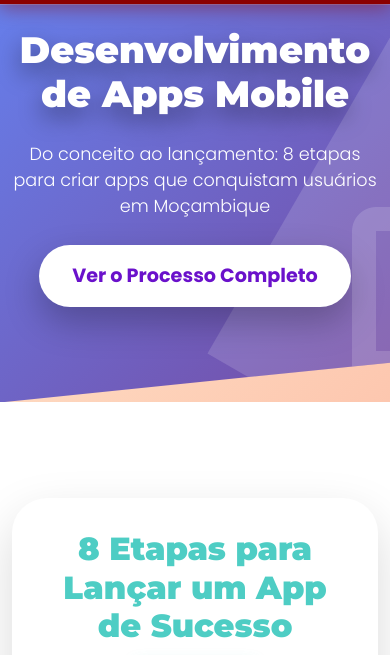
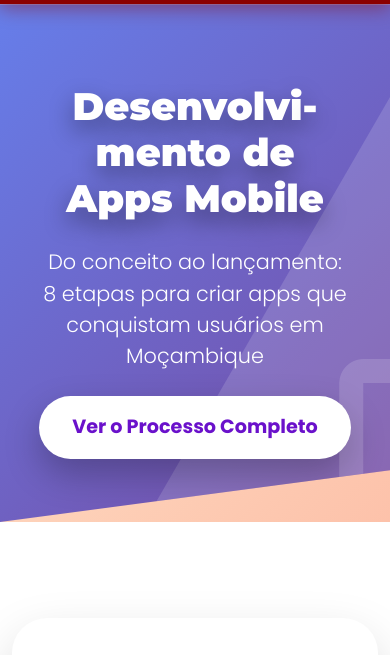
Before and after one commit to Narupuatxa/nextlynx-tech, a website: page public/blog/app-mobile.html in a window 390 px wide. Shown: the part 55-710 px from the top of the page. Drawn offline with nearby package versions, Linux system fonts and the light colour scheme; files whose address does not match are found by name.

Commit message:
atualizar

```diff
--- a/public/blog/app-mobile.html
+++ b/public/blog/app-mobile.html
@@ -255,16 +255,67 @@ nav ul {
     .logo-text     { font-size: 1.5rem; letter-spacing: 0.9px; } /* ainda bom, não minúsculo */
 }
 
-        /* Hero Section */
-        .hero-section {
-            background: var(--gradient-primary);
-            color: white;
-            padding: 7rem 0 5rem;
-            text-align: center;
-            position: relative;
-            overflow: hidden;
-            clip-path: polygon(0 0, 100% 0, 100% 90%, 0 100%);
-        }
+
+/* Hero Section – TÍTULO MAIS CONTROLADO NO MOBILE */
+.hero-section {
+    padding: 6rem 1rem 4rem !important; /* reduz padding em cima/baixo para não empurrar demais */
+    text-align: center;
+}
+
+.hero-title {
+    font-family: 'Montserrat', sans-serif;
+    font-size: 4.2rem;              /* ligeiramente menor no desktop */
+    font-weight: 900;
+    line-height: 1.1;               /* ajuda a quebrar melhor */
+    margin-bottom: 1.5rem;
+    text-shadow: 0 10px 25px rgba(0,0,0,0.4);
+    animation: slideInDown 1.2s ease-out;
+    word-break: break-word;         /* quebra palavras longas */
+    hyphens: auto;                  /* hifenização automática */
+    max-width: 95%;                 /* evita tocar nas bordas */
+    margin-left: auto;
+    margin-right: auto;
+}
+
+/* Mobile: tamanho e centralização perfeita */
+@media (max-width: 992px) {
+    .hero-title {
+        font-size: 3.2rem !important;
+        line-height: 1.15;
+        padding: 0 1rem;
+    }
+}
+
+@media (max-width: 768px) {
+    .hero-title {
+        font-size: 2.8rem !important;
+        padding: 0 0.8rem;
+    }
+
+    .hero-subtitle {
+        font-size: 1.3rem !important;
+        padding: 0 1rem;
+    }
+
+    .hero-section {
+        padding: 5rem 0.8rem 3rem !important;
+    }
+}
+
+@media (max-width: 576px) {
+    .hero-title {
+        font-size: 2.4rem !important;  /* cabe bem sem tocar bordas */
+        line-height: 1.2;
+    }
+
+    .hero-btn {
+        padding: 1rem 2rem;
+        font-size: 1.1rem;
+    }
+}
+
+
+
 
         .hero-section::before {
             content: '';
```
